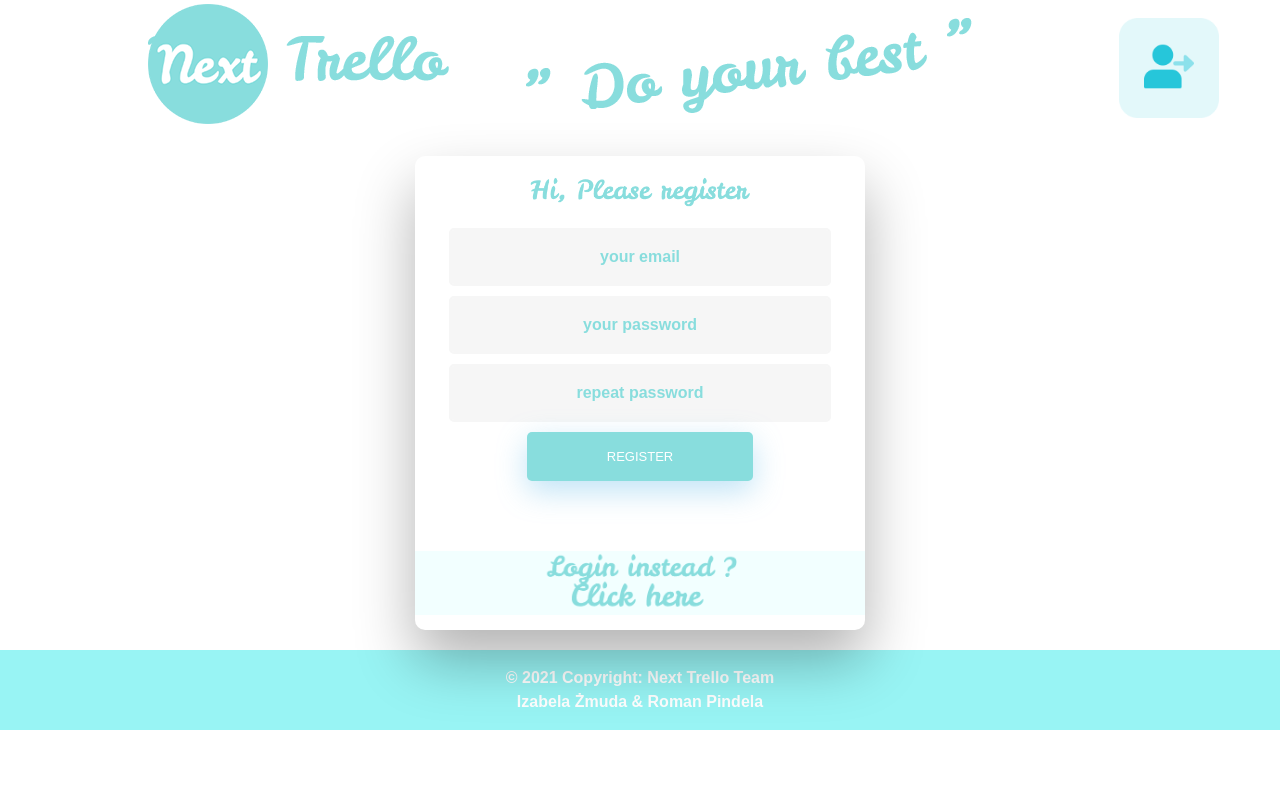
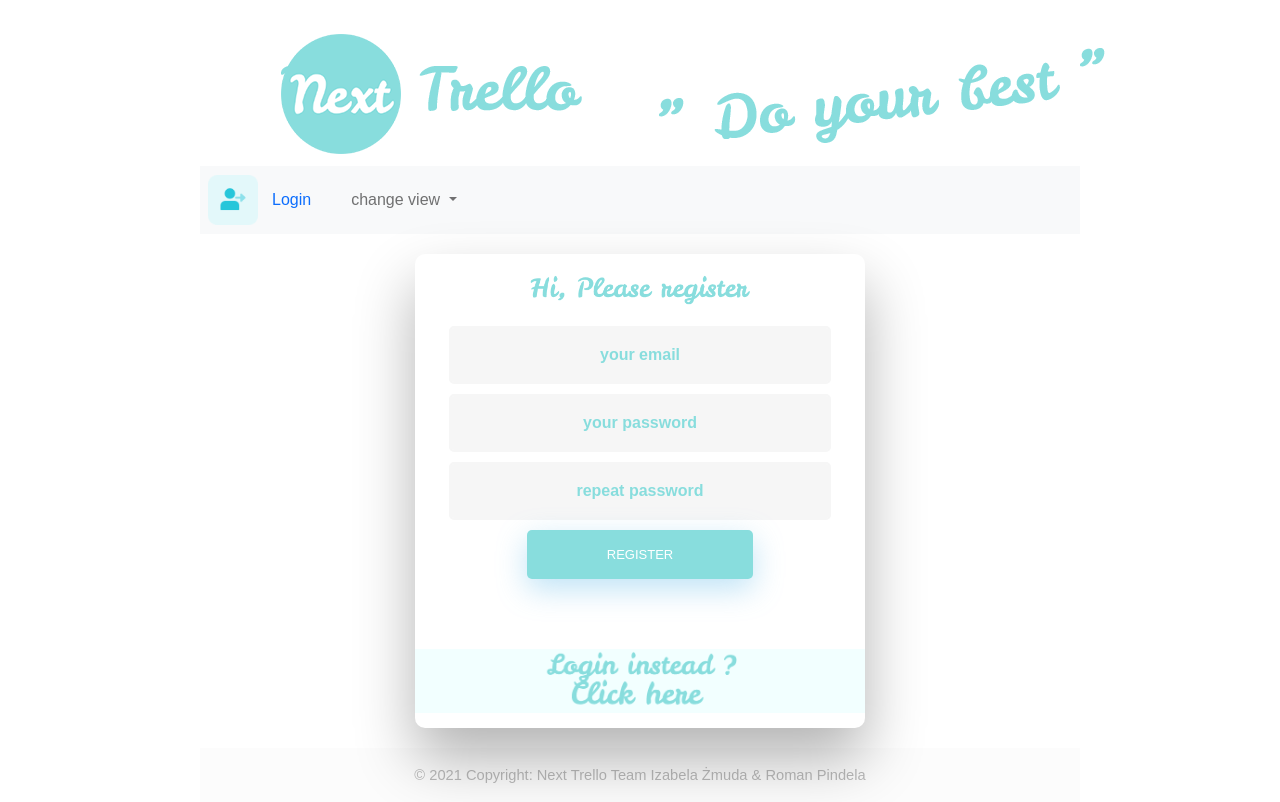
Before and after one commit to romanpindela/proman-websql-python-flask-codecool-scrum-, a Flask app: page /register in a window 1280 px wide. Before the commit the page ends 730 px from the top, so only its background shows below. Run offline with Flask 2, Linux system fonts and the light colour scheme; parts of the project's set-up code (start-up, migrations or seed data) failed here and were passed over; some libraries are stand-ins or nearby versions.

Commit message:
updated frontend of home page

```diff
--- a/static/css/main.css
+++ b/static/css/main.css
@@ -3,10 +3,12 @@
 }
 
 .page{
-    max-width: 1440px;
-    margin: 70px auto;
-    margin-left: 70px;
-    margin-right: 70px;
+    max-width: 1920px;
+    margin-left: 200px;
+    margin-right: 200px;
+    margin-top: 30px;
+    margin-bottom: 30px;
+    align-content: center;
 }
 
 * {
@@ -24,29 +26,31 @@
 }
 
 .loginButtonMain {
-    width: 100px;
+    width: 50px;
     height: auto;
     border: none;
     background: none;
     display: inline;
+    margin-left: -5px;
 }
 
 .loginname{
     display: inline;
-    margin-right: 150px;
     text-align: right;
 }
 
 .imgLoginButton {
-    width: 100px;
+    width: 50px;
     height: auto;
     display: inline;
+    margin-left: -30px;
 }
 
 .textFooter {
-    color: #ffffff;
-    font-weight: bold;
-    background: #98f4f4;
+    color: #bababa;
+    font-weight: regular;
+    font-size: 11pt;
+    background: #fcfcfc;
 }
 
 .hintMessagesWrong{
--- a/templates/index.html
+++ b/templates/index.html
@@ -3,9 +3,6 @@
 {% block content %}
     <script type="module" src="{{ url_for('static', filename='js/main.js') }}" defer></script>
 
-    {% if session.login %}
-        <h1>User is logged in</h1>
-    {% endif %}
     <div id="boards">
     </div>
     <div id="display-board">
--- a/templates/layout.html
+++ b/templates/layout.html
@@ -23,16 +23,29 @@
     <script src="https://maxcdn.bootstrapcdn.com/bootstrap/4.0.0/js/bootstrap.min.js"></script>
     <script src="https://cdn.jsdelivr.net/npm/sortablejs@latest/Sortable.min.js"></script>
 
+
+    <!-- Bootstrap 5 -->
+    <!-- CSS only -->
+    <link href="https://cdn.jsdelivr.net/npm/bootstrap@5.0.0-beta2/dist/css/bootstrap.min.css" rel="stylesheet" integrity="sha384-BmbxuPwQa2lc/FVzBcNJ7UAyJxM6wuqIj61tLrc4wSX0szH/Ev+nYRRuWlolflfl" crossorigin="anonymous">
+    <!-- JavaScript Bundle with Popper -->
+    <script src="https://cdn.jsdelivr.net/npm/bootstrap@5.0.0-beta2/dist/js/bootstrap.bundle.min.js" integrity="sha384-b5kHyXgcpbZJO/tY9Ul7kGkf1S0CWuKcCD38l8YkeH8z8QjE0GmW1gYU5S9FOnJ0" crossorigin="anonymous"></script>
+
     <link rel="stylesheet" type="text/css" href="{{ url_for('static', filename='css/main.css') }}">
     <link rel="stylesheet" href="/static/css/login.css">
 
 
 </head>
-<body>
+<body class="page">
 <!-- header -->
 
     <div class="text-center">
         <a href="/"><img class="logotypHeaderImg" class="" src="/static/logo/next_trello_logotyp.png"\></a>
+    </div>
+
+<!-- main menu -->
+
+<nav class="navbar navbar-expand-lg navbar-light bg-light">
+  <div class="container-fluid">
         {% if session.login %}
             <form style="display: inline" method="POST" action="{{ url_for("logout") }}">
                 <button class="loginButtonMain" type="submit" name="logout" value="true">
@@ -40,16 +53,60 @@
                 <br>
             </form>
             <div class="loginname">{{ session.login }}</div>
-
-
         {% else %}
             <form style="display: inline" action="{{ url_for("login") }}" method="GET" >
                 <button class="loginButtonMain" type="submit" name="login" value="true">
                 <img class="imgLoginButton" src="/static/icons/login.png"/>
                 </button>
             </form>
+            <div class="nav-item">
+          <a class="nav-link active" style=" margin-left: -17px;"  aria-current="page" href="{{ url_for("login") }}">Login</a>
+        </div>
         {% endif %}
+
+
+
+
+
+    <button class="navbar-toggler" type="button" data-bs-toggle="collapse" data-bs-target="#navbarScroll"
+            aria-controls="navbarScroll" aria-expanded="false" aria-label="Toggle navigation">
+      <span class="navbar-toggler-icon"></span>
+    </button>
+    <div class="collapse navbar-collapse" id="navbarScroll">
+      <ul class="navbar-nav me-auto my-2 my-lg-0 navbar-nav-scroll" style="--bs-scroll-height: 100px;">
+        <li class="nav-item">
+          <a class="nav-link active" aria-current="page" href="#"></a>
+        </li>
+        <li class="nav-item dropdown">
+          <a class="nav-link dropdown-toggle" href="#" id="navbarScrollingDropdown" role="button" data-bs-toggle="dropdown" aria-expanded="false">
+            change view
+          </a>
+          <ul class="dropdown-menu" aria-labelledby="navbarScrollingDropdown">
+            <li><a class="dropdown-item" href="#">show as Grid</a></li>
+            <li><hr class="dropdown-divider"></li>
+            <li><a class="dropdown-item" href="#">show as List</a></li>
+          </ul>
+        </li>
+
+      {% if session.login %}
+        <li class="nav-item dropdown">
+          <a class="nav-link dropdown-toggle" href="#" id="navbarScrollingDropdown" role="button" data-bs-toggle="dropdown" aria-expanded="false">
+            filter boards
+          </a>
+          <ul class="dropdown-menu" aria-labelledby="navbarScrollingDropdown">
+            <li><a class="dropdown-item" href="#">show only private</a></li>
+            <li><hr class="dropdown-divider"></li>
+            <li><a class="dropdown-item" href="#">show only public</a></li>
+                          <li><hr class="dropdown-divider"></li>
+            <li><a class="dropdown-item" href="#">show all</a></li>
+          </ul>
+        </li>
+      {% endif %}
+      </ul>
+
     </div>
+  </div>
+</nav>
 
 <!-- content -->
 
@@ -58,7 +115,7 @@
 <!-- footer -->
 <footer class="bg-light text-center text-lg-start">
   <div class="text-center p-3 textFooter">
-    © 2021 Copyright: Next Trello Team<br>Izabela Żmuda & Roman Pindela
+    © 2021 Copyright: Next Trello Team  Izabela Żmuda & Roman Pindela
   </div>
 </footer>
 
```
Also changed, not shown: static/css/loginCard.css (added), static/css/userMenu.css (added), static/icons/user.png (added), static/js/userMenu.js (added).
